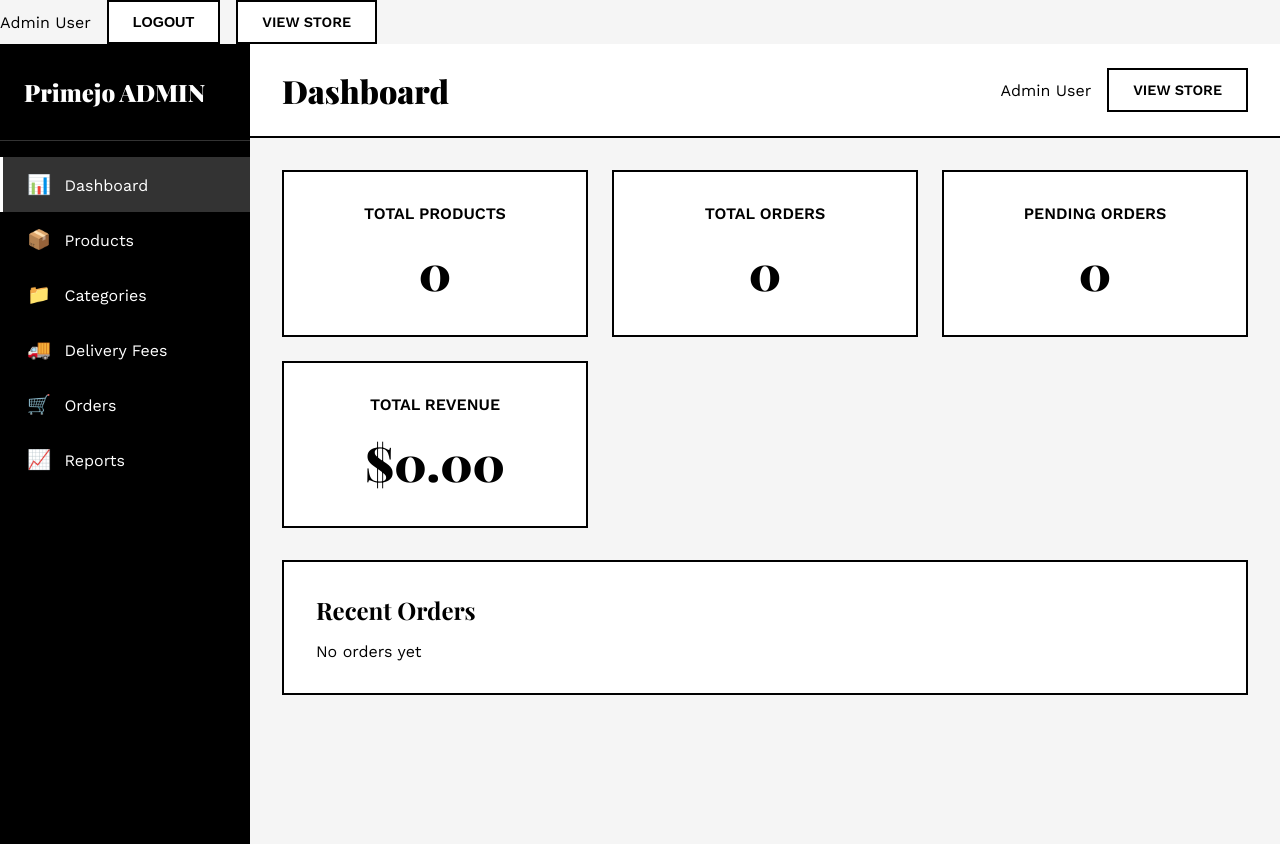
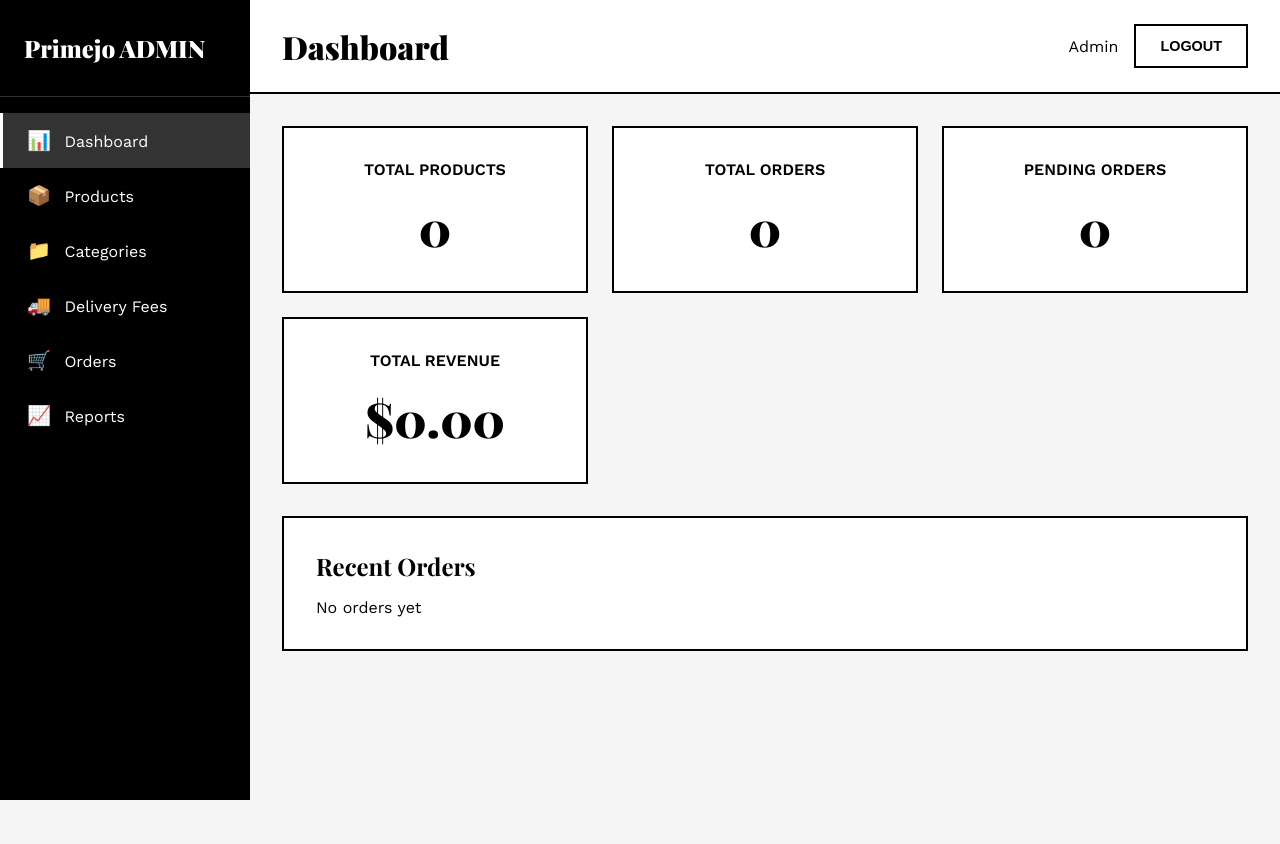
Before and after one commit to mohammad-orani/shopandshop, a plain HTML site: page admin/index.html in a window 1280 px wide. After the commit the page ends 800 px from the top, so only its background shows below. Drawn offline with nearby package versions, Linux system fonts and the light colour scheme; no server answers; sample sign-in values are in the browser's storage.

```diff
--- a/admin/index.html
+++ b/admin/index.html
@@ -9,11 +9,6 @@
     <link
         href="https://fonts.googleapis.com/css2?family=Playfair+Display:wght@700;900&family=Work+Sans:wght@300;400;500;600&display=swap"
         rel="stylesheet">
-    <div class="user-info">
-        <span>Admin User</span>
-        <button onclick="adminLogout()" class="btn-secondary">Logout</button>
-        <a href="../index.html" class="btn-secondary">View Store</a>
-    </div>
 </head>
 
 <body>
@@ -50,8 +45,8 @@
             <header class="top-bar">
                 <h2 id="pageTitle">Dashboard</h2>
                 <div class="user-info">
-                    <span>Admin User</span>
-                    <a href="../index.html" class="btn-secondary">View Store</a>
+                    <span id="adminUserName">Admin</span>
+                    <button onclick="adminLogout()" class="btn-secondary">Logout</button>
                 </div>
             </header>
 
@@ -132,8 +127,7 @@
                             <div class="form-group">
                                 <label>Cost Price ($) - For Reports Only</label>
                                 <input type="number" id="productCostPrice" min="0" step="0.01" value="0" required>
-                                <small style="color: #666;">Internal cost - used for profit calculations in
-                                    reports</small>
+                                <small style="color: #666;">Internal cost - used for profit calculations in reports</small>
                             </div>
                             <div class="form-group">
                                 <label>Quantity to Sell</label>
@@ -156,8 +150,7 @@
                         <div class="form-row">
                             <div class="form-group">
                                 <label>Main Image URL</label>
-                                <input type="text" id="productImage" placeholder="https://example.com/image.jpg"
-                                    required>
+                                <input type="text" id="productImage" placeholder="https://example.com/image.jpg" required>
                                 <button type="button" class="btn-secondary" onclick="previewMainImage()"
                                     style="margin-top: 0.5rem;">Preview Image</button>
                             </div>
@@ -196,16 +189,14 @@
                                     <input type="checkbox" id="productNew">
                                     <span style="color: #2d5c8f; font-weight: 600;">🆕 New Arrival</span>
                                 </label>
-                                <small style="display: block; color: #666; margin-top: 0.5rem;">Mark this product as
-                                    newly arrived</small>
+                                <small style="display: block; color: #666; margin-top: 0.5rem;">Mark this product as newly arrived</small>
                             </div>
                             <div class="form-group checkbox-group">
                                 <label>
                                     <input type="checkbox" id="productTopSeller">
                                     <span style="color: #f39c12; font-weight: 600;">⭐ Top Seller</span>
                                 </label>
-                                <small style="display: block; color: #666; margin-top: 0.5rem;">Mark this as a
-                                    best-selling product</small>
+                                <small style="display: block; color: #666; margin-top: 0.5rem;">Mark this as a best-selling product</small>
                             </div>
                         </div>
 
@@ -215,16 +206,14 @@
                                     <input type="checkbox" id="productOffer">
                                     <span style="color: #e74c3c; font-weight: 600;">🔥 Special Offer</span>
                                 </label>
-                                <small style="display: block; color: #666; margin-top: 0.5rem;">Mark this product as a
-                                    special deal</small>
+                                <small style="display: block; color: #666; margin-top: 0.5rem;">Mark this product as a special deal</small>
                             </div>
                             <div class="form-group checkbox-group">
                                 <label>
                                     <input type="checkbox" id="productVisible" checked>
                                     <span style="font-weight: 600;">👁️ Visible</span>
                                 </label>
-                                <small style="display: block; color: #666; margin-top: 0.5rem;">Show this product in the
-                                    store</small>
+                                <small style="display: block; color: #666; margin-top: 0.5rem;">Show this product in the store</small>
                             </div>
                         </div>
 
@@ -305,7 +294,6 @@
                     <button class="btn-primary" onclick="showAddCountryForm()">+ Add Country</button>
                 </div>
 
-                <!-- Country Form -->
                 <div id="countryForm" class="form-container" style="display: none;">
                     <h4>Add New Country</h4>
                     <form id="countryFormElement">
@@ -333,7 +321,6 @@
                     </form>
                 </div>
 
-                <!-- Countries & Cities Management -->
                 <div id="deliveryManagement">
                     <div class="form-row" style="margin-bottom: 2rem;">
                         <div class="form-group">
@@ -348,7 +335,6 @@
                         </div>
                     </div>
 
-                    <!-- City Form -->
                     <div id="cityForm" class="form-container" style="display: none;">
                         <h4>Add New City</h4>
                         <form id="cityFormElement">
@@ -366,8 +352,7 @@
                             <div class="form-row">
                                 <div class="form-group">
                                     <label>Displayed Fee (JD) - Shown to Customer</label>
-                                    <input type="number" id="cityDisplayedFee" min="0" step="0.01" value="2.00"
-                                        required>
+                                    <input type="number" id="cityDisplayedFee" min="0" step="0.01" value="2.00" required>
                                     <small style="color: #666;">This is what customers see during checkout</small>
                                 </div>
                                 <div class="form-group">
@@ -383,7 +368,6 @@
                         </form>
                     </div>
 
-                    <!-- Cities Table -->
                     <div class="table-container" id="citiesTableContainer" style="display: none;">
                         <h4>Cities</h4>
                         <table class="data-table">
@@ -402,7 +386,6 @@
                     </div>
                 </div>
 
-                <!-- Countries Table -->
                 <div class="table-container" style="margin-top: 2rem;">
                     <h4>All Countries</h4>
                     <table class="data-table">
@@ -425,7 +408,6 @@
                 <div class="section-header">
                     <h3>Order Management</h3>
                 </div>
-
                 <div class="table-container">
                     <table class="data-table">
                         <thead>
@@ -450,7 +432,6 @@
                 <div class="section-header">
                     <h3>Reports & Export</h3>
                 </div>
-
                 <div class="report-controls">
                     <div class="form-group">
                         <label>From Date</label>
@@ -462,7 +443,6 @@
                     </div>
                     <button class="btn-primary" onclick="exportOrders()">Export Orders to CSV</button>
                 </div>
-
                 <div class="stats-summary" id="reportStats"></div>
             </section>
         </main>
@@ -478,33 +458,30 @@
             <div id="orderDetailsContent"></div>
         </div>
     </div>
+
     <!-- General Info Section -->
     <section id="general-info-section" class="content-section">
         <h2>🏢 General Information</h2>
-
         <form id="generalInfoForm" class="form-container">
             <div class="form-group">
                 <label>Brand Name:</label>
                 <input type="text" id="brandName" required>
             </div>
-
             <div class="form-group">
                 <label>Phone Number:</label>
                 <input type="tel" id="phoneNumber" required>
             </div>
-
             <div class="form-group">
                 <label>Email Address:</label>
                 <input type="email" id="emailAddress" required>
             </div>
-
             <button type="submit" class="btn-primary">💾 Save General Info</button>
         </form>
     </section>
 
+    <!-- ✅ Load order: auth-check first, then api, then app logic -->
     <script src="auth-check.js"></script>
     <script src="admin-api.js"></script>
-    <script src="../frontend/countries-data.js"></script>
     <script src="admin.js"></script>
     <script src="admin-delivery.js"></script>
 </body>
```
